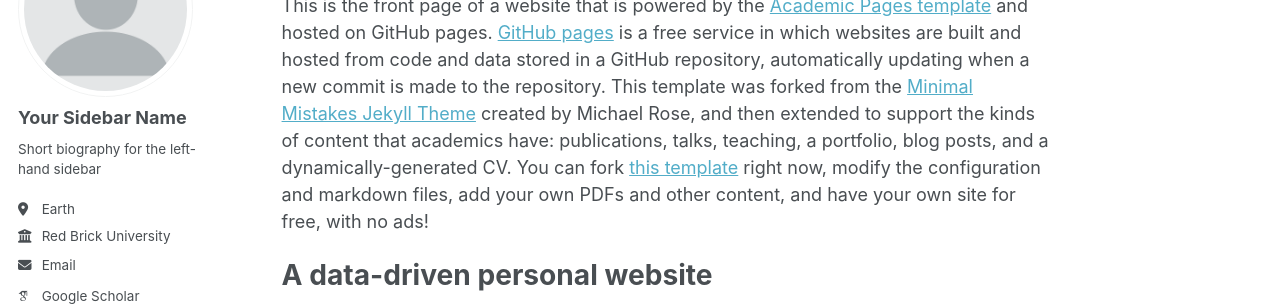
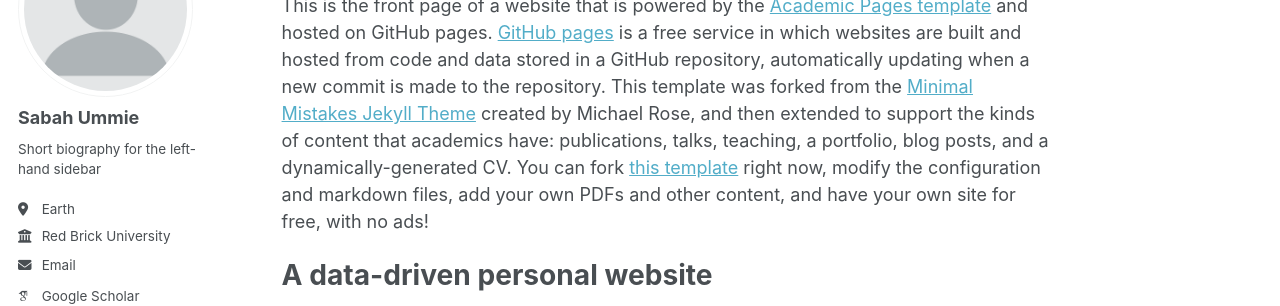
Before and after one commit to sabah215/sabah215.github.io, a Jekyll site: the page built from _pages/about.md, in a window 1280 px wide. Shown: the part 177-483 px from the top of the page. Built offline with Jekyll 4.4.1, drawn with Linux system fonts in a browser that asks for light colours; some web fonts are replaced.

Commit message:
Sidebar name changed

```diff
--- a/_config.yml
+++ b/_config.yml
@@ -23,7 +23,7 @@ repository               : "sabah215/sabah215.github.io"
 author:
   # Biographic information
   avatar           : "profile.png"
-  name             : "Your Sidebar Name"
+  name             : "Sabah Ummie"
   pronouns         : # example: "she/her"
   bio              : "Short biography for the left-hand sidebar"
   location         : "Earth"
```
